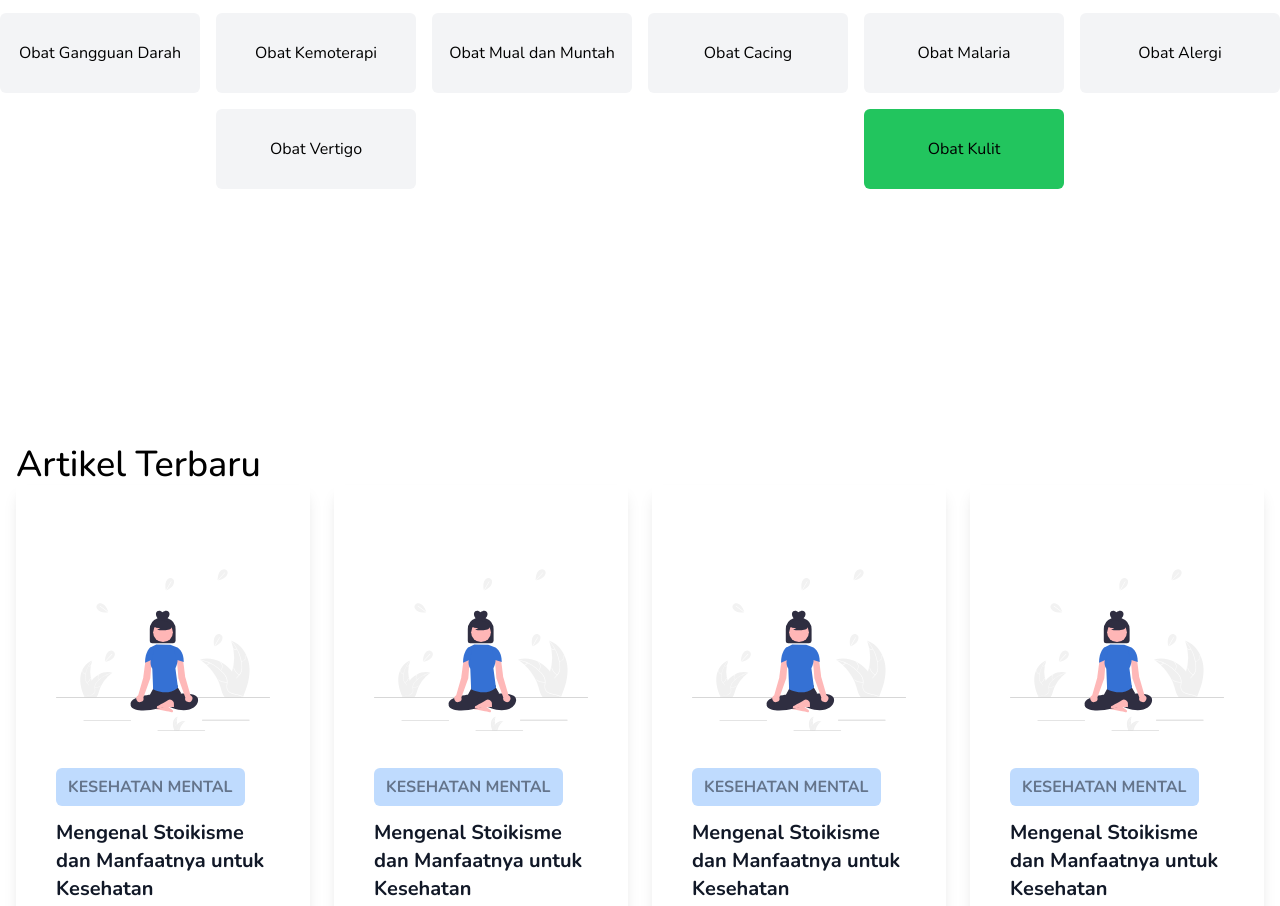
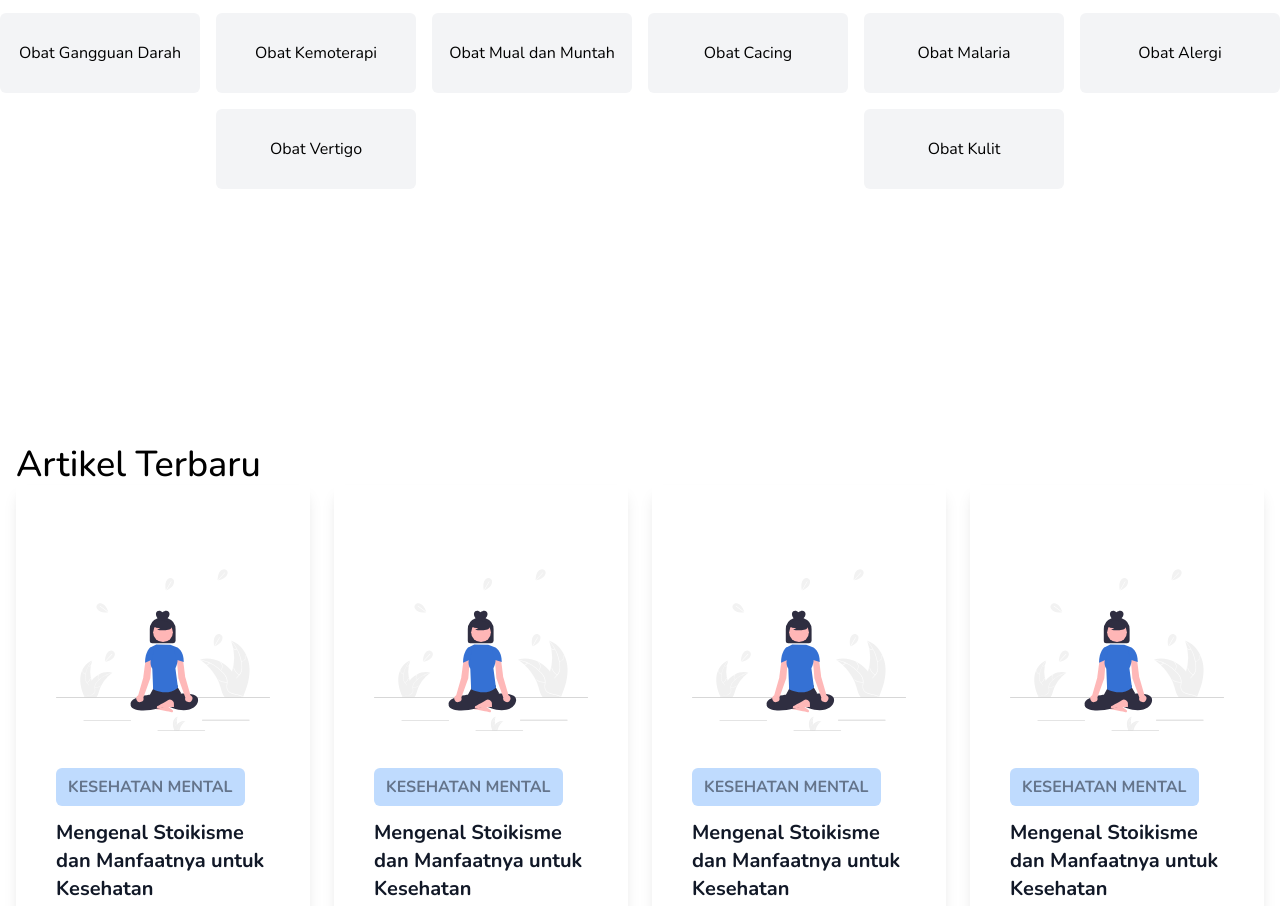
Before and after one commit to Anugerah20/KamiSehat, a website: page public/index.html in a window 1280 px wide. Shown: the part 1825-2731 px from the top of the page. Drawn offline with nearby package versions, Linux system fonts and the light colour scheme.

Commit message:
mengubah background obat-obatan

```diff
--- a/public/index.html
+++ b/public/index.html
@@ -172,7 +172,7 @@
               <li class="mx-auto w-[200px] h-[80px] text-center bg-gray-100 rounded-md">Obat Malaria</li>
               <li class="mx-auto w-[200px] h-[80px] text-center bg-gray-100 rounded-md">Obat Alergi</li>
               <li class="mx-auto w-[200px] h-[80px] text-center bg-gray-100 rounded-md">Obat Vertigo</li>
-              <li class="mx-auto w-[200px] h-[80px] text-center bg-green-500 rounded-md">Obat Kulit</li>
+              <li class="mx-auto w-[200px] h-[80px] text-center bg-gray-100 rounded-md">Obat Kulit</li>
             </ul>
           </div>
         <div>
```
